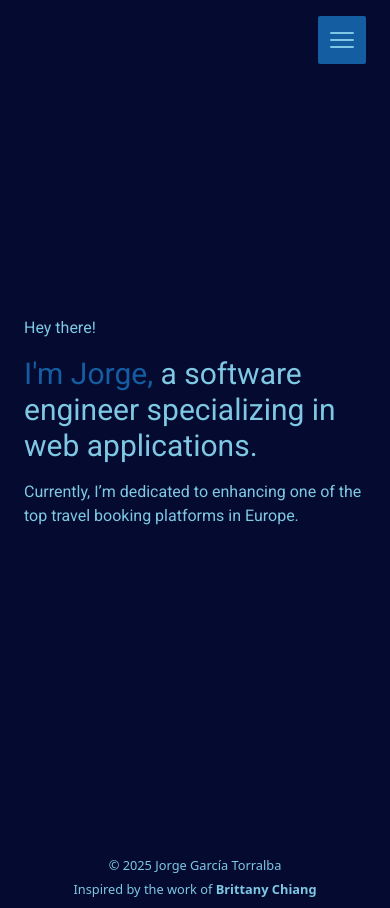
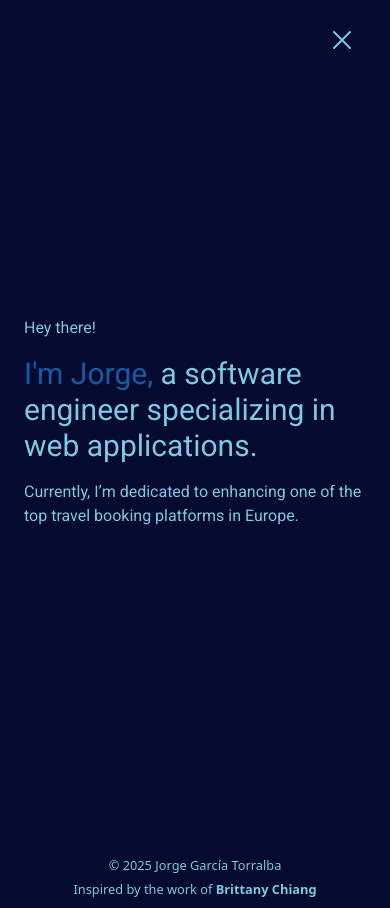
Before and after one commit to jgarciatorralba/presentation-portfolio-project, a Next.js app: page / in a window 390 px wide. Both pictures are taken after a click on the button 342 px from the left and 40 px from the top of the page. Built offline with nearby package versions, Linux system fonts and the light colour scheme.

Commit message:
create Button and NavbarButton components

```diff
--- /dev/null
+++ b/app/_components/button.tsx
@@ -0,0 +1,16 @@
+import { MouseEvent, ReactNode } from "react";
+
+interface ButtonProps {
+    htmlType: "button" | "submit" | "reset";
+    children: ReactNode;
+    onClick: (event: MouseEvent<HTMLButtonElement>) => void;
+    className?: string;
+}
+
+export default function Button({ htmlType, children, onClick, className = "", ...props }: ButtonProps): ReactNode {
+    return (
+        <button type={htmlType} onClick={onClick} className={className} {...props}>
+            {children}
+        </button>
+    );
+}
--- a/app/_components/navbar.tsx
+++ b/app/_components/navbar.tsx
@@ -1,15 +1,14 @@
-'use client'
+import { ReactNode } from "react";
+import NavbarButton from "./navbarButton";
 
-import { ReactNode } from "react";
+const navigation = [
+    { name: 'About', href: '#about' },
+    { name: 'Experience', href: '#experience' },
+    { name: 'Projects', href: '#projects' },
+    { name: 'Contact', href: '#contact' },
+];
 
 export default function Navbar(): ReactNode {
-    const navigation = [
-        { name: 'About', href: '#about' },
-        { name: 'Experience', href: '#experience' },
-        { name: 'Projects', href: '#projects' },
-        { name: 'Contact', href: '#contact' },
-    ];
-
     return (
         <nav className="w-full">
             <div className="flex justify-end items-center">
@@ -22,16 +21,7 @@ export default function Navbar(): ReactNode {
                         </li>
                     ))}
                 </ol>
-                <button id="btnSidebarToggler" type="button" className="ml-4 p-2 focus:bg-midnightBlue rounded-sm md:hidden">
-                    <svg id="navClosed" xmlns="http://www.w3.org/2000/svg" fill="none" viewBox="0 0 24 24" strokeWidth="1.5"
-                        stroke="currentColor" className="h-8 w-8">
-                        <path strokeLinecap="round" strokeLinejoin="round" d="M3.75 6.75h16.5M3.75 12h16.5m-16.5 5.25h16.5" />
-                    </svg>
-                    <svg id="navOpen" xmlns="http://www.w3.org/2000/svg" fill="none" viewBox="0 0 24 24" strokeWidth="1.5"
-                        stroke="currentColor" className="hidden h-8 w-8">
-                        <path strokeLinecap="round" strokeLinejoin="round" d="M6 18L18 6M6 6l12 12" />
-                    </svg>
-                </button>
+                <NavbarButton />
             </div>
         </nav>
     );
--- /dev/null
+++ b/app/_components/navbarButton.tsx
@@ -0,0 +1,41 @@
+'use client'
+
+import { MouseEvent, ReactNode, useEffect, useRef, useState } from "react";
+import Button from "./button";
+
+export default function NavbarButton(): ReactNode {
+    const [open, setOpen] = useState(false);
+    const timeoutRef = useRef<number | null>(null);
+
+    const handleClick = (e: MouseEvent<HTMLButtonElement>) => {
+        e.preventDefault();
+        const button = e.currentTarget;
+
+        setOpen(open => !open);
+
+        timeoutRef.current = window.setTimeout(() => {
+            button.blur();
+        }, 150);
+    }
+
+    useEffect(() => {
+        return () => {
+            if (timeoutRef.current !== null) {
+                clearTimeout(timeoutRef.current);
+            }
+        };
+    }, []);
+
+    return (
+        <Button htmlType="button" onClick={handleClick} className="ml-4 p-2 focus:bg-midnightBlue rounded-sm md:hidden">
+            <svg id="navClosed" xmlns="http://www.w3.org/2000/svg" fill="none" viewBox="0 0 24 24" strokeWidth="1.5"
+                stroke="currentColor" className={`${open ? 'hidden' : ''} h-8 w-8`}>
+                <path strokeLinecap="round" strokeLinejoin="round" d="M3.75 6.75h16.5M3.75 12h16.5m-16.5 5.25h16.5" />
+            </svg>
+            <svg id="navOpen" xmlns="http://www.w3.org/2000/svg" fill="none" viewBox="0 0 24 24" strokeWidth="1.5"
+                stroke="currentColor" className={`${!open ? 'hidden' : ''} h-8 w-8`}>
+                <path strokeLinecap="round" strokeLinejoin="round" d="M6 18L18 6M6 6l12 12" />
+            </svg>
+        </Button>
+    );
+}
```
